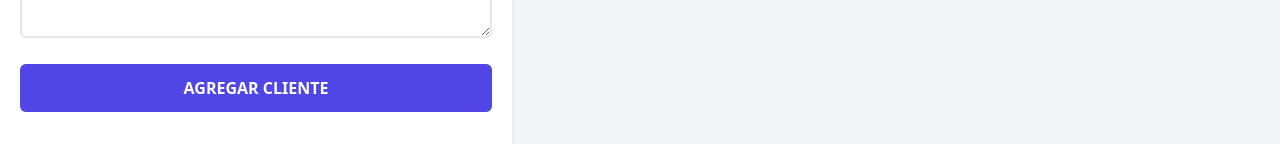
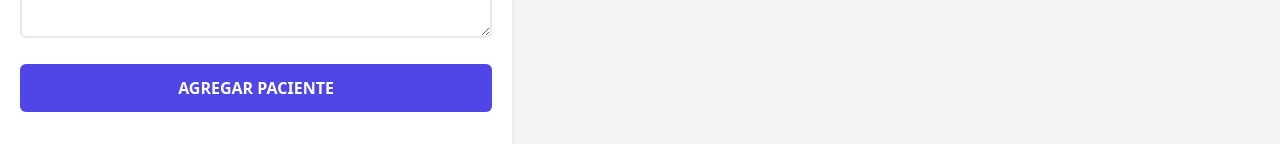
Before and after one commit to liljemery/Seguimiento-de-Cliente, a React (Vite) app: page / in a window 1280 px wide. Shown: the part 866-1010 px from the top of the page. Built offline with nearby package versions, Linux system fonts and the light colour scheme.

Commit message:
properly taking 'Cliente' from Listado to Form

```diff
--- a/src/App.jsx
+++ b/src/App.jsx
@@ -6,7 +6,7 @@ import { useState } from "react"
 function App() {
 
   const [clientes, setClientes] = useState([]);
-  const [Cliente, setCliente] = useState([]);
+  const [cliente, setCliente] = useState([]);
 
   return (
     <div className="container mx-auto mt-10">
@@ -15,6 +15,7 @@ function App() {
           <Formulario
             clientes={clientes}
             setClientes={setClientes}
+            cliente={cliente}
           />
           <ListadoClientes
             clientes={clientes}
--- a/src/components/Formulario.jsx
+++ b/src/components/Formulario.jsx
@@ -1,7 +1,7 @@
 import {useState,  useEffect} from "react";
 import Error from "./Error";
 
-function Formulario( {clientes, setClientes}){
+function Formulario( {clientes, setClientes, cliente}){
 
     const [nombreCliente, setNombreCliente] = useState('');
     const [precioVestido, setPrecioVestido] = useState('');
@@ -11,6 +11,19 @@ function Formulario( {clientes, setClientes}){
     const [descVestido, setDescVestido] = useState('');
 
     const [error, setError] = useState(false);
+
+    useEffect(()=>{
+        if(Object.keys(cliente).length > 0){
+            setNombreCliente(cliente.nombreCliente)
+            setPrecioVestido(cliente.precioVestido)
+            settelefono(cliente.telefono)
+            setFechaAlquiler(cliente.fechaAlquiler)
+            setFechaDevuelto(cliente.fechaDevuelto)
+            setDescVestido(cliente.descVestido)
+        }else{
+            console.log('nada')
+        }
+    },[cliente])
 
     const generarID = () => {
         const random = Math.random().toString(36).slice(0,2)
@@ -133,7 +146,7 @@ function Formulario( {clientes, setClientes}){
                 <input
                     type="submit"
                     className="bg-indigo-600 w-full p-3 text-white uppercase font-bold hover:bg-indigo-700 cursor-pointer transition-all rounded-md"
-                    value="Agregar cliente"
+                    value={ cliente.id ? "Editar Paciente": "Agregar Paciente"}
                 />
             </form>
         </div>
```
